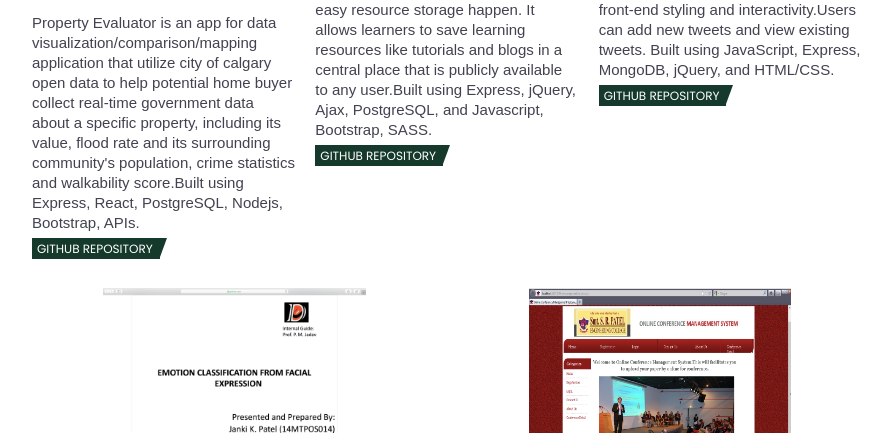
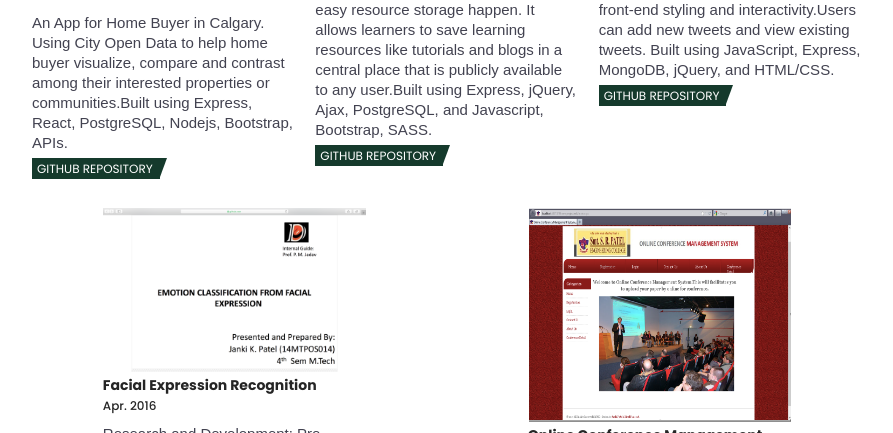
Before and after one commit to jankilighthouse/jankilighthouse.github.io, a plain HTML site: page index.html in a window 1280 px wide. Shown: the part 865-1298 px from the top of the page, without its empty margins (193-1086 px from the left). Drawn offline with nearby package versions, Linux system fonts and the light colour scheme; a script that the page names is missing.

Commit message:
final project changes

```diff
--- a/index.html
+++ b/index.html
@@ -96,7 +96,7 @@
           <a href="https://github.com/jankilighthouse/Property_Evaluator" target="_blank"><img src="./img/property_list page.png" alt="Modern Anthology project" /></a>
           <h5 class="title">Property Evaluator</h5>
           <h5 class="project-date">Oct. 2018</h5>
-          <p>Property Evaluator is an app for data visualization/comparison/mapping application that utilize city of calgary open data to help potential home buyer collect real-time government data about a specific property, including its value, flood rate and its surrounding community's population, crime statistics and walkability score.Built using Express, React, PostgreSQL, Nodejs, Bootstrap, APIs.</p>
+          <p>An App for Home Buyer in Calgary. Using City Open Data to help home buyer visualize, compare and contrast among their interested properties or communities.Built using Express, React, PostgreSQL, Nodejs, Bootstrap, APIs.</p>
           <a class="project-button" href="https://github.com/jankilighthouse/Property_Evaluator" target="_blank">GitHub Repository</a>
         </div>
 
```
